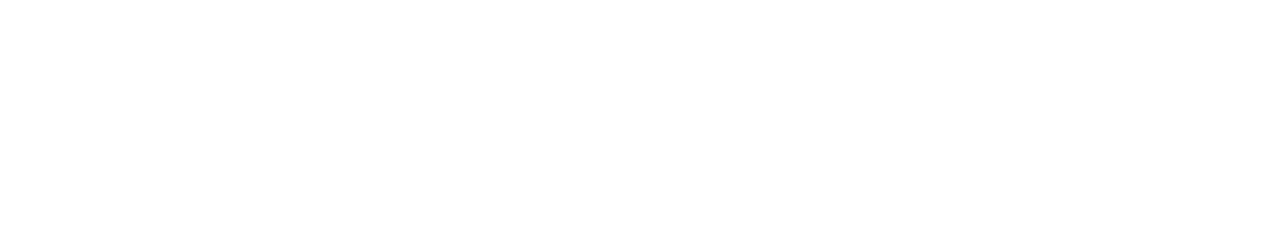
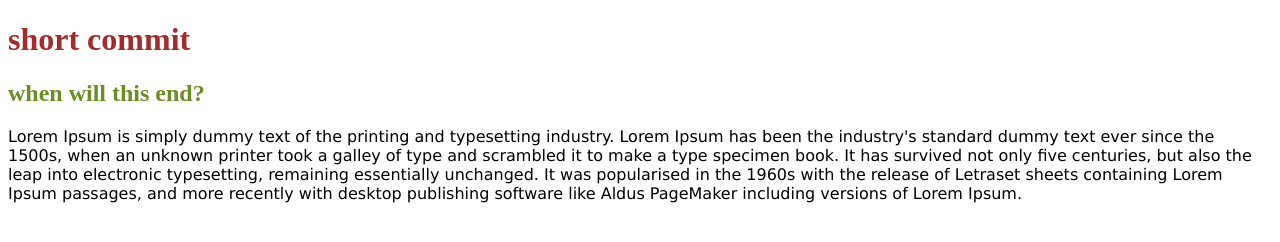
Before and after one commit to nayeem86400/first-repo, a plain HTML site: page index.html in a window 1280 px wide. Drawn offline with Linux system fonts and the light colour scheme.

Commit message:
testing little push

```diff
--- a/index.html
+++ b/index.html
@@ -5,8 +5,11 @@
     <meta http-equiv="X-UA-Compatible" content="IE=edge">
     <meta name="viewport" content="width=device-width, initial-scale=1.0">
     <title>First Repo</title>
+    <link rel="stylesheet" href="style.css">
 </head>
 <body>
-
+    <h1>short commit</h1>
+    <h2>when will this end?</h2>
+    <p>Lorem Ipsum is simply dummy text of the printing and typesetting industry. Lorem Ipsum has been the industry's standard dummy text ever since the 1500s, when an unknown printer took a galley of type and scrambled it to make a type specimen book. It has survived not only five centuries, but also the leap into electronic typesetting, remaining essentially unchanged. It was popularised in the 1960s with the release of Letraset sheets containing Lorem Ipsum passages, and more recently with desktop publishing software like Aldus PageMaker including versions of Lorem Ipsum.</p>
 </body>
 </html>
--- /dev/null
+++ b/style.css
@@ -0,0 +1,9 @@
+h1{
+    color: brown;
+}
+h2{
+    color: olivedrab;
+}
+p{
+    font-family: 'Lucida Sans', 'Lucida Sans Regular', 'Lucida Grande', 'Lucida Sans Unicode', Geneva, Verdana, sans-serif;
+}
```
